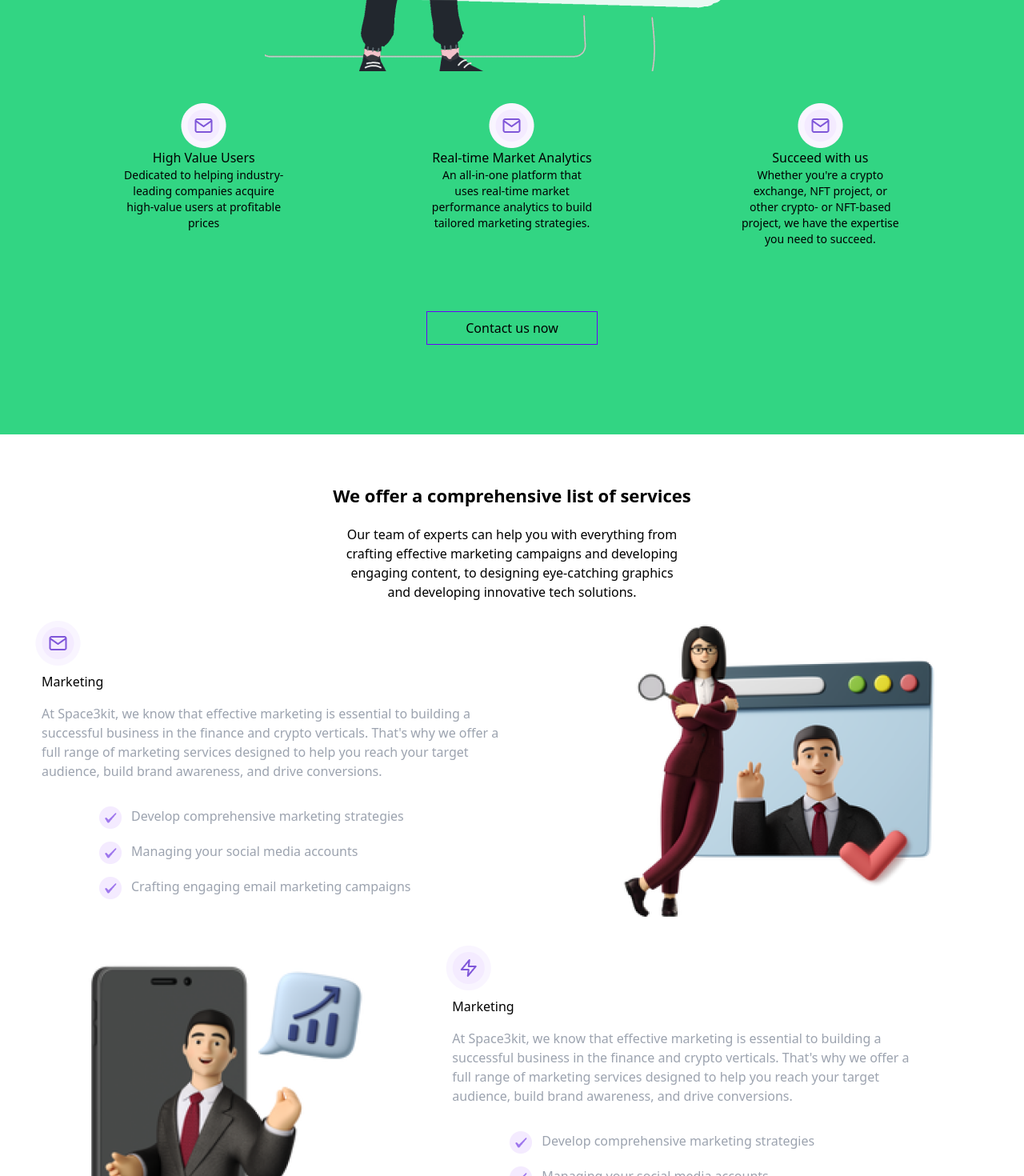
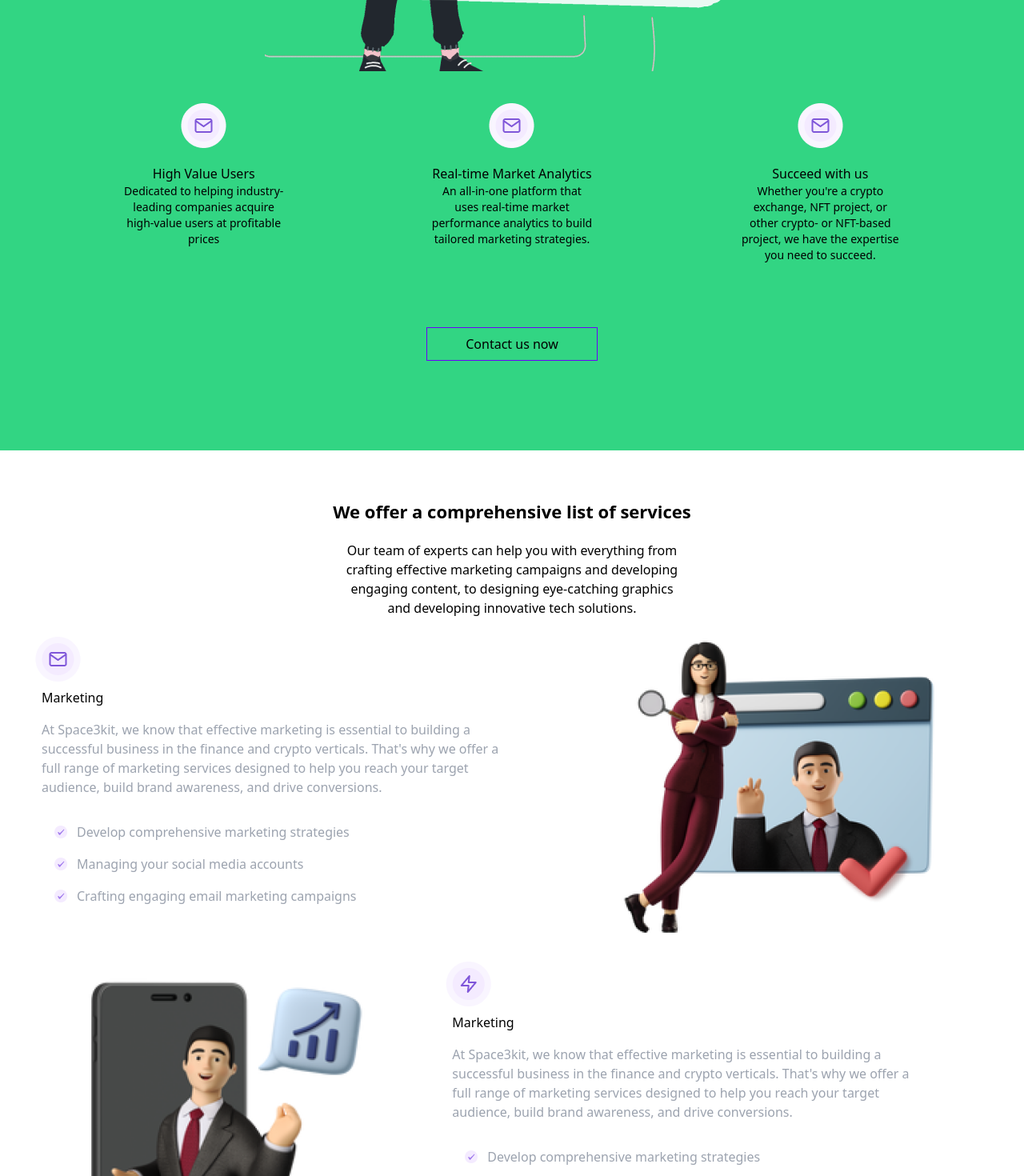
Before and after one commit to olaspanky/lauraproj, a Next.js app: page / in a window 1280 px wide. Shown: the part 1330-2800 px from the top of the page at 80% size. Built offline with nearby package versions, Linux system fonts and the light colour scheme.

Commit message:
fahifgdjlas

```diff
--- a/components/Navbar.jsx
+++ b/components/Navbar.jsx
@@ -10,7 +10,7 @@ const Navbar = () => {
     <div>
     <nav className='flex justify-between pt-2 lg:pt-8'>
       <div className=''>
-      <Image src={logo} className=""/>
+      <Image src={logo} className="w-[10em] object-contain"/>
       </div>
 
       <div>
--- a/components/Services.jsx
+++ b/components/Services.jsx
@@ -20,7 +20,7 @@ const Services = () => {
                     <div className='col-span-1 flex justify-center align-center '>
                     <div>
                     <div className='flex justify-center align-center rounded-full '><Image src={icon1}/></div>
-                    <div className='text-center px-2 lg:px-20'>
+                    <div className='text-center px-5 pt-5 lg:px-20'>
                     <h1 className='text-md'>High Value Users</h1>
                     <p className='text-sm'>Dedicated to helping industry-leading companies acquire high-value users at profitable prices</p>
                     </div>
@@ -29,7 +29,7 @@ const Services = () => {
                     <div className='col-span-1 flex justify-center align-center '>
                     <div>
                     <div className='flex justify-center align-center rounded-full '><Image src={icon1}/></div>
-                    <div className='text-center px-2 lg:px-20'>
+                    <div className='text-center px-5 pt-5 lg:px-20'>
                     <h1 className='text-md'>Real-time Market Analytics</h1>
                     <p className='text-sm'>An all-in-one platform that uses real-time market performance analytics to build tailored marketing strategies.</p>
                     </div>
@@ -38,7 +38,7 @@ const Services = () => {
                     <div className='col-span-1 flex justify-center align-center '>
                     <div>
                     <div className='flex justify-center align-center rounded-full '><Image src={icon1}/></div>
-                    <div className='text-center px-2 lg:px-20'>
+                    <div className='text-center px-5 pt-5 lg:px-20'>
                     <h1 className='text-md'>Succeed with us</h1>
                     <p className='text-sm'>Whether you're a crypto exchange, NFT project, or other crypto- or NFT-based project, we have the expertise you need to succeed.</p>
                     </div>
--- a/components/Services2.jsx
+++ b/components/Services2.jsx
@@ -19,11 +19,11 @@ const Services2 = () => {
                 <h1 className='p-2'>Marketing</h1>
                 <p className=' w-[90%] font-[7px] p-2 text-gray-400'>At Space3kit, we know that effective marketing is essential to building a successful business in the finance and crypto verticals. That's why we offer a full range of marketing services designed to help you reach your target audience, build brand awareness, and drive conversions.</p>
 
-                <div className='p-2 lg:pl-10 text-gray-400'>
-                <ul className='list-disk md:pl-10'>
-                <li className='pt-4 flex gap-3'> <Image src={check}/> Develop comprehensive marketing strategies</li>
-                <li className='pt-4 flex gap-3'> <Image src={check}/>Managing your social media accounts</li>
-                <li className='pt-4 flex gap-3'> <Image src={check}/>Crafting engaging email marketing campaigns</li>
+                <div className='p-2 lg:pl-3 pl-1 text-gray-400'>
+                <ul className='list-disk md:pl-3'>
+                <li className='pt-4 flex gap-3'> <Image src={check} className="w-[1em] object-contain"/> Develop comprehensive marketing strategies</li>
+                <li className='pt-4 flex gap-3'> <Image src={check} className="w-[1em] object-contain"/>Managing your social media accounts</li>
+                <li className='pt-4 flex gap-3'> <Image src={check} className="w-[1em] object-contain"/>Crafting engaging email marketing campaigns</li>
                 </ul>
                 </div>
                 </div>
@@ -45,16 +45,16 @@ const Services2 = () => {
                 <h1 className='p-2'>Marketing</h1>
                 <p className=' w-[90%] font-[7px] p-2 text-gray-400'>At Space3kit, we know that effective marketing is essential to building a successful business in the finance and crypto verticals. That's why we offer a full range of marketing services designed to help you reach your target audience, build brand awareness, and drive conversions.</p>
 
-                <div className='p-2 lg:pl-10 text-gray-400'>
-                <ul className='list-disk md:pl-10'>
-                <li className='pt-4 flex gap-3'> <Image src={check}/> Develop comprehensive marketing strategies</li>
-                <li className='pt-4 flex gap-3'> <Image src={check}/> Managing your social media accounts</li>
-                <li className='pt-4 flex gap-3'> <Image src={check}/> Crafting engaging email marketing campaigns</li>
+                <div className='p-2 lg:pl-3 pl-1 text-gray-400'>
+                <ul className='list-disk md:pl-3'>
+                <li className='pt-4 flex gap-3'> <Image src={check} className="w-[1em] object-contain"/> Develop comprehensive marketing strategies</li>
+                <li className='pt-4 flex gap-3'> <Image src={check} className="w-[1em] object-contain"/> Managing your social media accounts</li>
+                <li className='pt-4 flex gap-3'> <Image src={check} className="w-[1em] object-contain"/> Crafting engaging email marketing campaigns</li>
                 </ul>
                 </div>
                 </div>
 
-                </div>
+                </div> className="w-[1em] object-contain"
 
 
 
@@ -66,11 +66,11 @@ const Services2 = () => {
                 <h1 className='p-2'>Marketing</h1>
                 <p className=' w-[90%] font-[7px] p-2 text-gray-400'>At Space3kit, we know that effective marketing is essential to building a successful business in the finance and crypto verticals. That's why we offer a full range of marketing services designed to help you reach your target audience, build brand awareness, and drive conversions.</p>
 
-                <div className='p-2 lg:pl-10 text-gray-400'>
-                <ul className='list-disk md:pl-10'>
-                <li className='pt-4 flex gap-3'> <Image src={check}/>Develop comprehensive marketing strategies</li>
-                <li className='pt-4 flex gap-3'> <Image src={check}/>Managing your social media accounts</li>
-                <li className='pt-4 flex gap-3'> <Image src={check}/>Crafting engaging email marketing campaigns</li>
+                <div className='p-2 lg:pl-3 pl-1 text-gray-400'>
+                <ul className='list-disk md:pl-3'>
+                <li className='pt-4 flex gap-3'> <Image src={check} className="w-[1em] object-contain"/>Develop comprehensive marketing strategies</li>
+                <li className='pt-4 flex gap-3'> <Image src={check} className="w-[1em] object-contain"/>Managing your social media accounts</li>
+                <li className='pt-4 flex gap-3'> <Image src={check} className="w-[1em] object-contain"/>Crafting engaging email marketing campaigns</li>
                 </ul>
                 </div>
                 </div>
```
